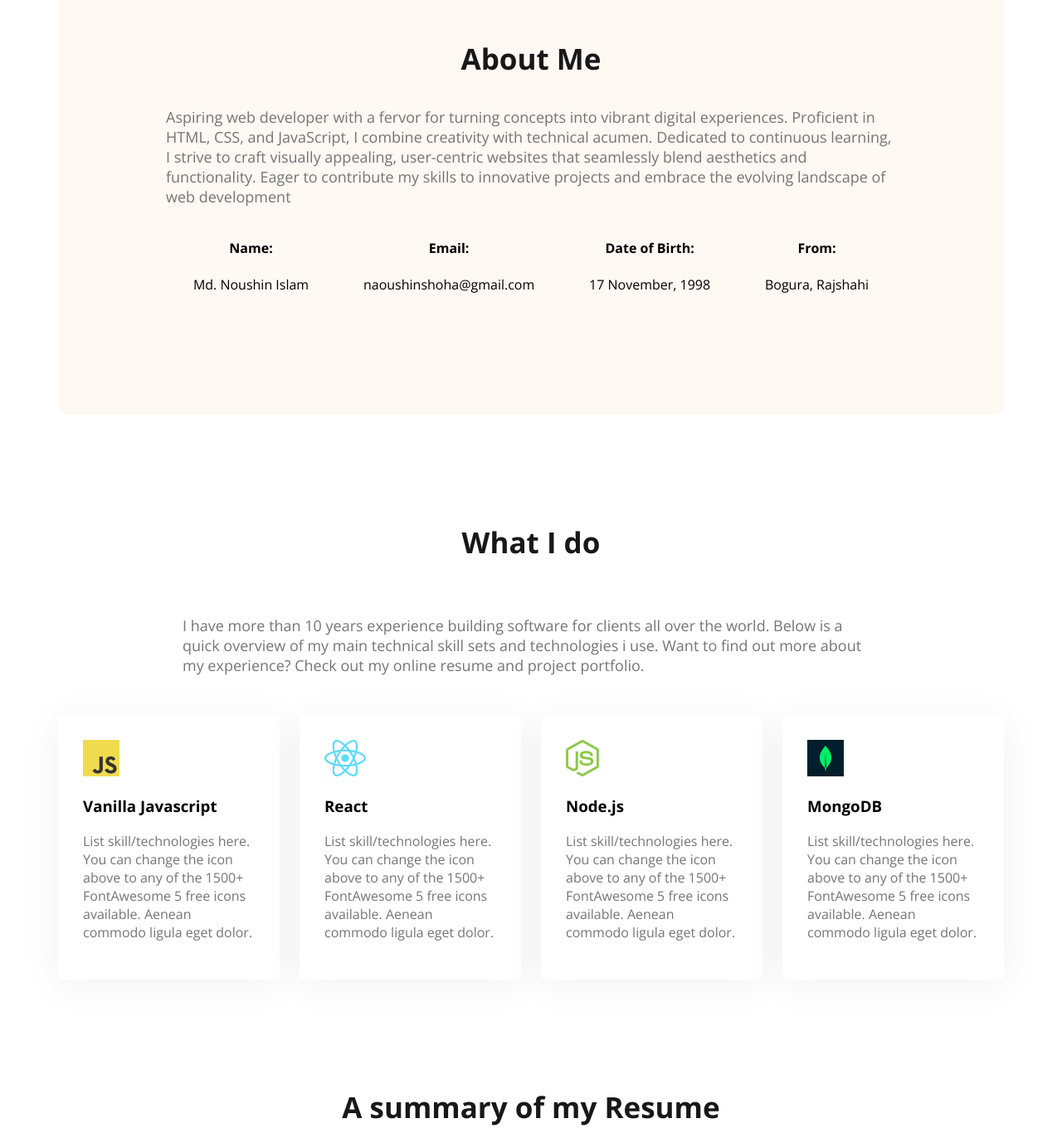
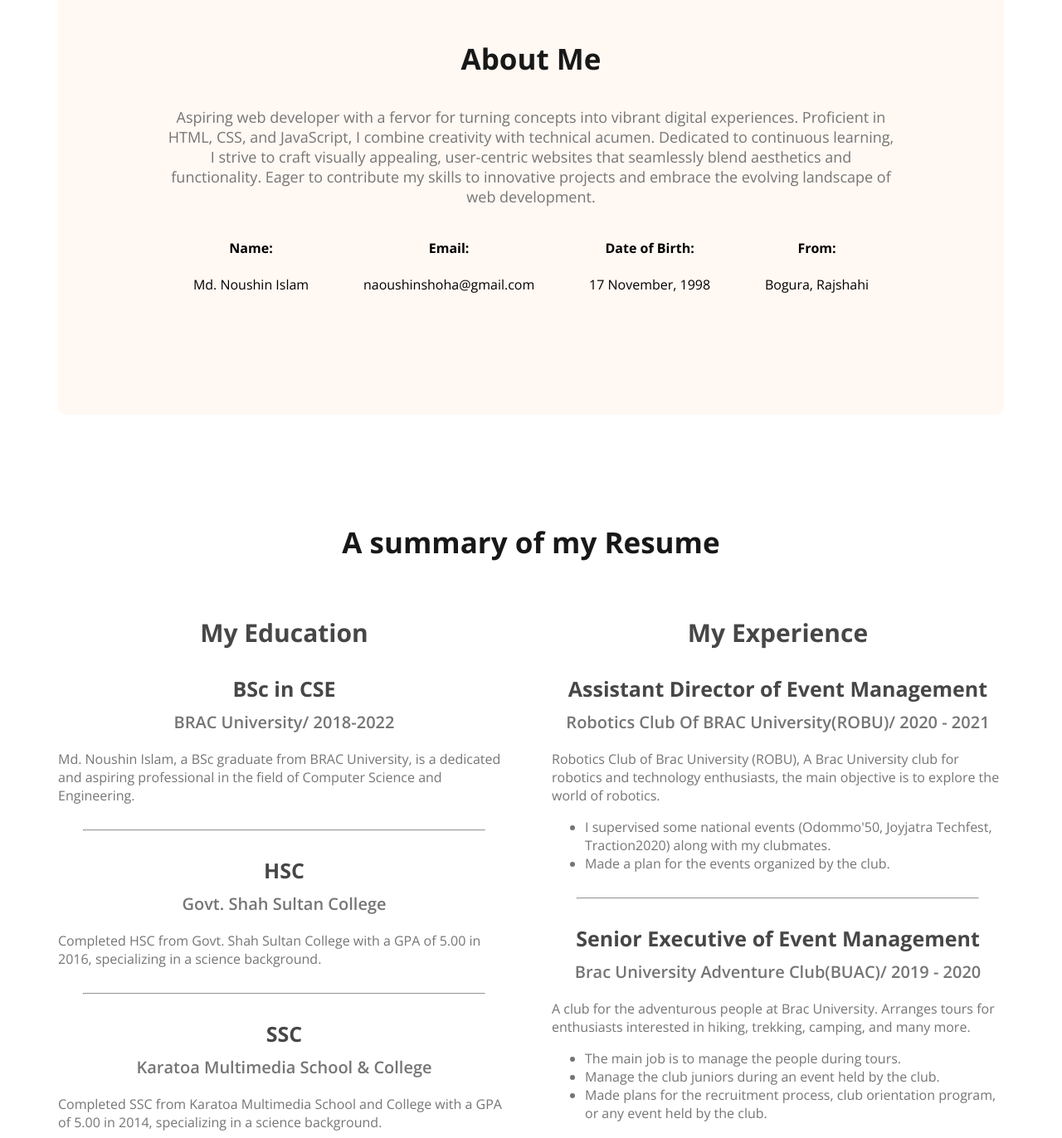
Before and after one commit to noushinsaad/PortfolioWebsiteSaad, a plain HTML site: page index.html in a window 1280 px wide. Shown: the part 800-2172 px from the top of the page at 83% size. Drawn offline with nearby package versions, Linux system fonts and the light colour scheme.

Commit message:
hide the what i do section and correct some spelling and made some changes in alignment

```diff
--- a/Styles/portfolio.css
+++ b/Styles/portfolio.css
@@ -148,6 +148,10 @@ main section {
     text-align: center;
 }
 
+.section-description{
+    text-align: center;
+}
+
 /* skills related style */
 
 .skills-container {
@@ -210,6 +214,7 @@ main section {
     color: #757575;
     font-size: 16px;
     font-weight: 400;
+    text-align: start;
     /* line-height: 28px; */
 }
 
--- a/index.html
+++ b/index.html
@@ -52,7 +52,7 @@
                 in HTML, CSS, and JavaScript, I combine creativity with technical acumen. Dedicated to continuous
                 learning, I strive to craft visually appealing, user-centric websites that seamlessly blend aesthetics
                 and functionality. Eager to contribute my skills to innovative projects and embrace the evolving
-                landscape of web development
+                landscape of web development.
             </p>
             <div class="about-info-container">
                 <div class="about-info">
@@ -76,7 +76,7 @@
         <!-- about section end -->
 
         <!-- what i do section start -->
-        <section>
+        <section class="hide">
             <h3 class="section-title">What I do</h3>
             <p class="section-description" id="what-i-do-description">
                 I have more than 10 years experience building software for clients all over
```
